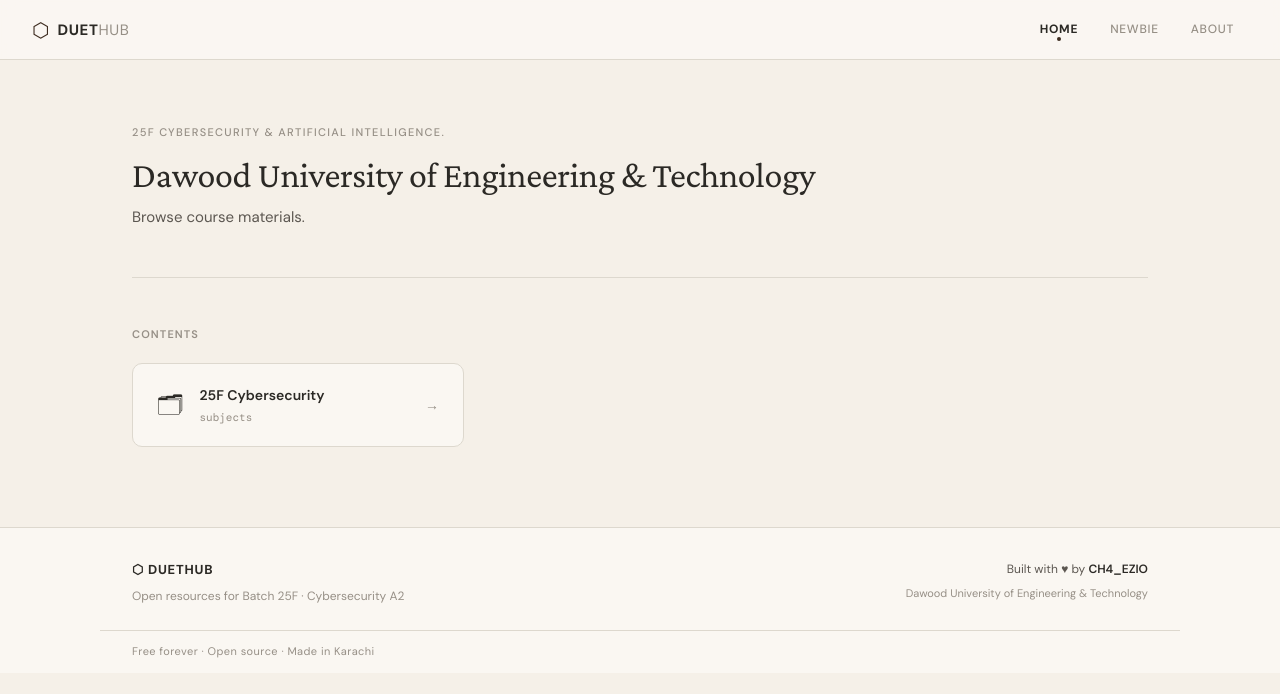
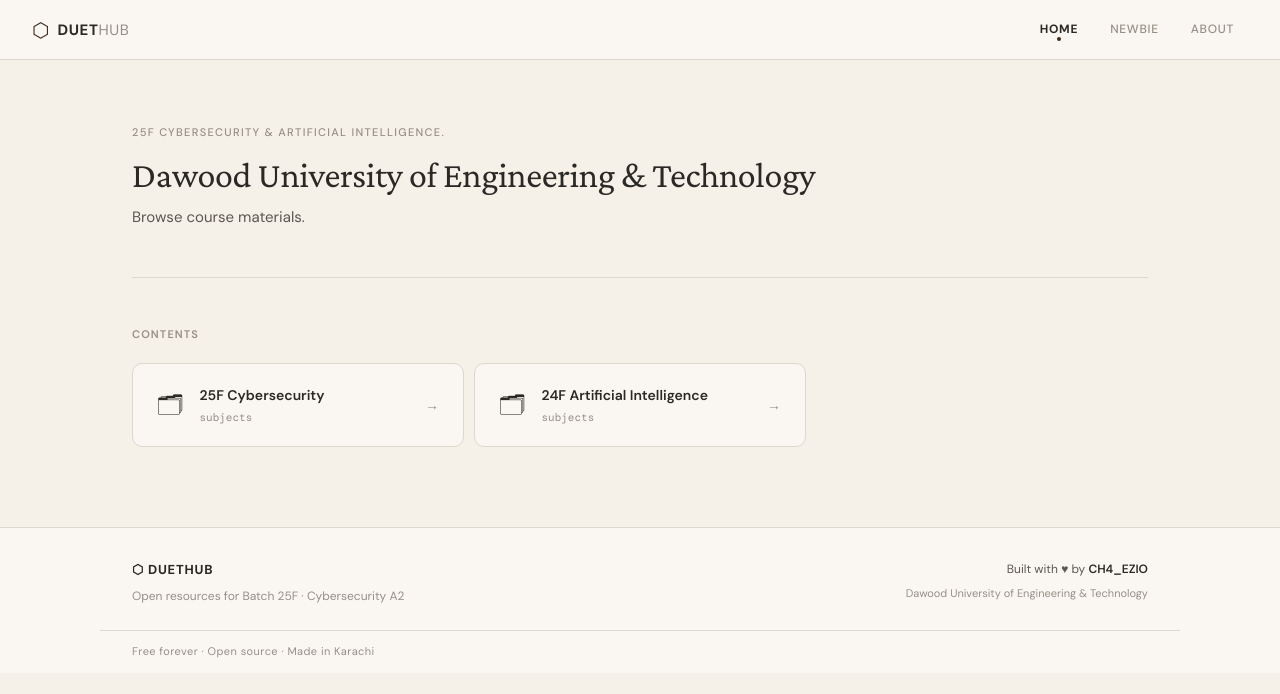
Before and after one commit to muhammadrehan-dev/duet-hub, a React (Vite) app: page / in a window 1280 px wide. Shown: the top 694 px of the page. Built offline with nearby package versions, Linux system fonts and the light colour scheme; no server answers.

Commit message:
Add 24F Artificial Intelligence semester entry

```diff
--- a/src/data/config.js
+++ b/src/data/config.js
@@ -42,18 +42,18 @@
      token: import.meta.env.VITE_GITHUB_TOKEN ,
     },
   },
-   // {
-  //  id: '2nd Semester',
-   // label: '2nd Semester',
+    {
+    id: '24F Artificial Intelligence',
+    label: '24F Artificial Intelligence',
     // The root folder name inside the repo that holds all subjects
-  //  rootFolder: '2nd Semester',
-  //  github: {
-   //   user: 'muhammadrehan-dev',
-    //  repo: 'subjects',
-     // branch: 'main',
-     // token: import.meta.env.VITE_GITHUB_TOKEN ,
-   // },
-//  },
+    rootFolder: '24F Artificial Intelligence',
+   github: {
+      user: 'muhammadrehan-dev',
+     repo: 'subjects',
+      branch: 'main',
+      token: import.meta.env.VITE_GITHUB_TOKEN ,
+    },
+  },
   // ── Add more semesters below ─────────────────────────────────────────────
   // {
   //   id: 'semester-2',
```
